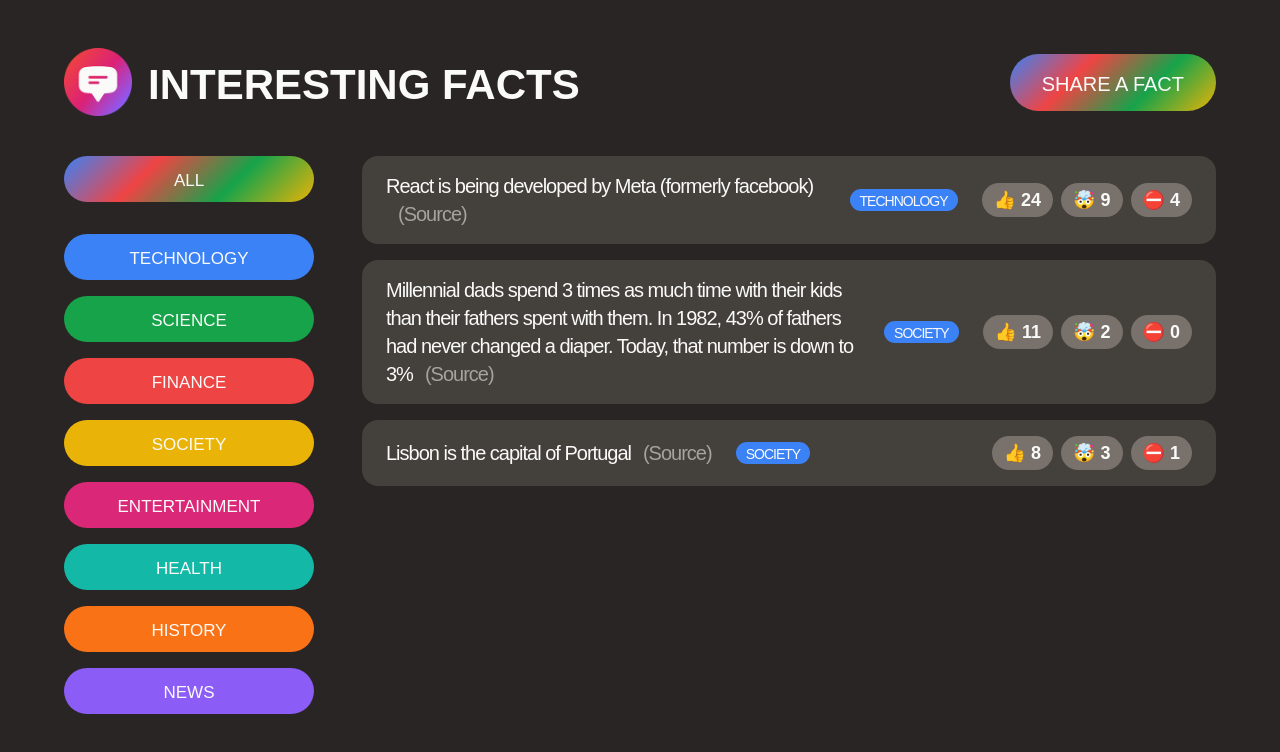
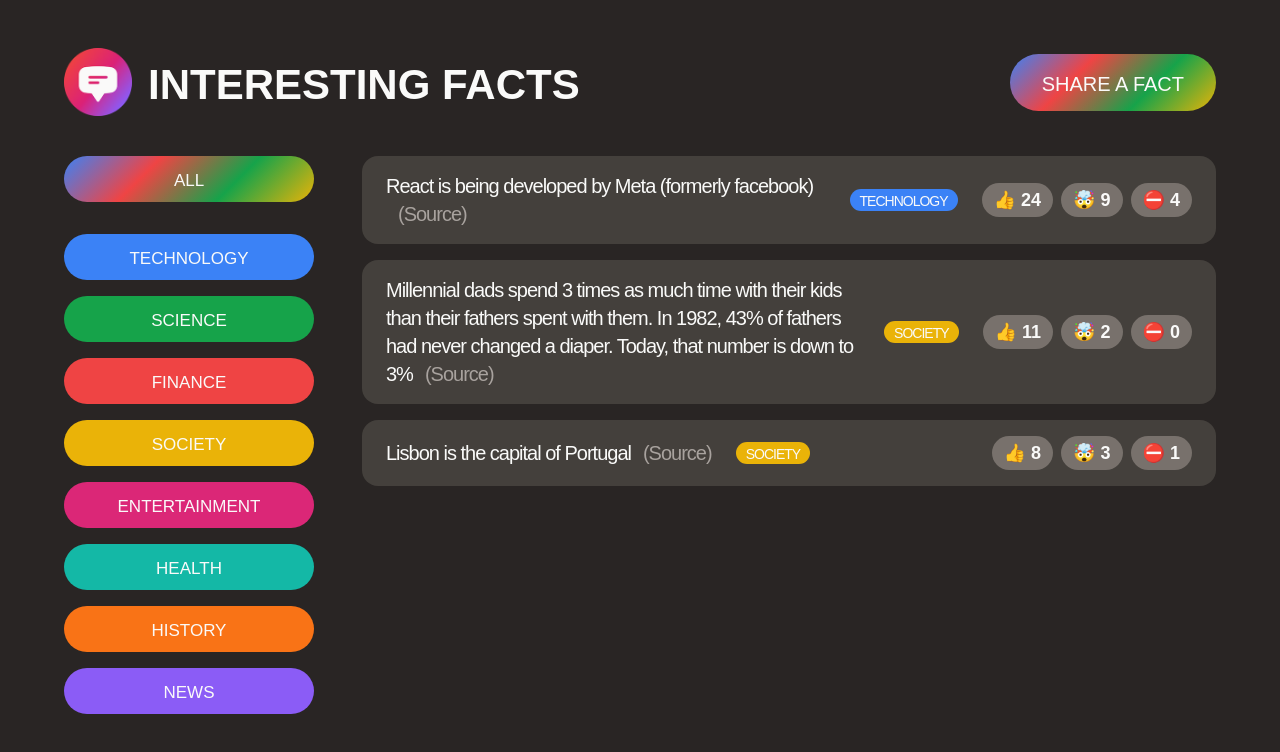
Before and after one commit to rakshitsahai/interesting-facts-react-app, a React (Create React App) app in the folder interesting-facts-react-app/: page / in a window 1280 px wide. Shown: the top 752 px of the page. Built offline with nearby package versions, Linux system fonts and the light colour scheme; a web font is replaced by a local one.

Commit message:
some corrections

```diff
--- a/interesting-facts-react-app/src/components/Fact.js
+++ b/interesting-facts-react-app/src/components/Fact.js
@@ -21,7 +21,8 @@ function Fact({ fact }) {
       <span
         className="tag"
         style={{
-          backgroundColor: CATEGORIES.find((cat) => cat.name).color,
+          backgroundColor: CATEGORIES.find((cat) => cat.name == fact.category)
+            .color,
         }}
       >
         {fact.category}
```
